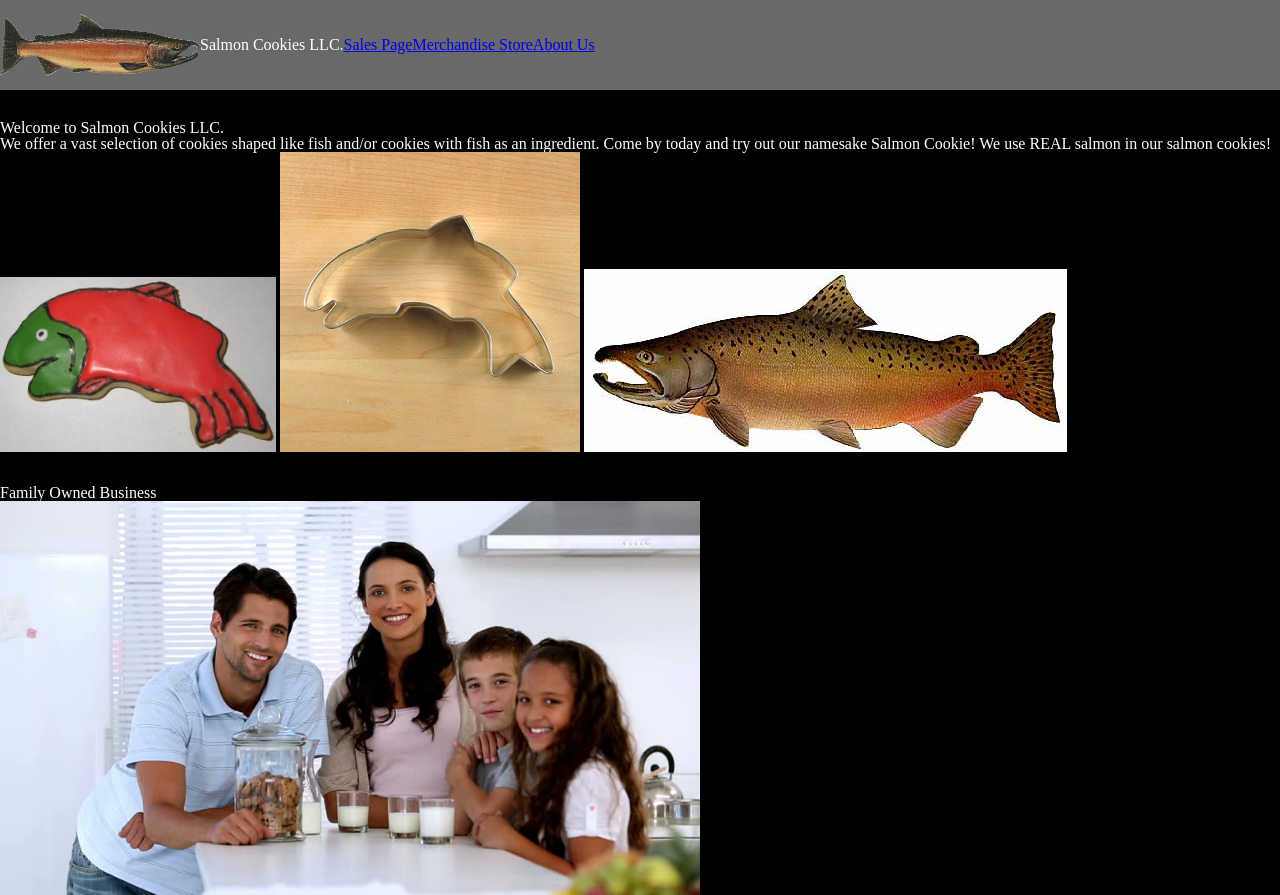
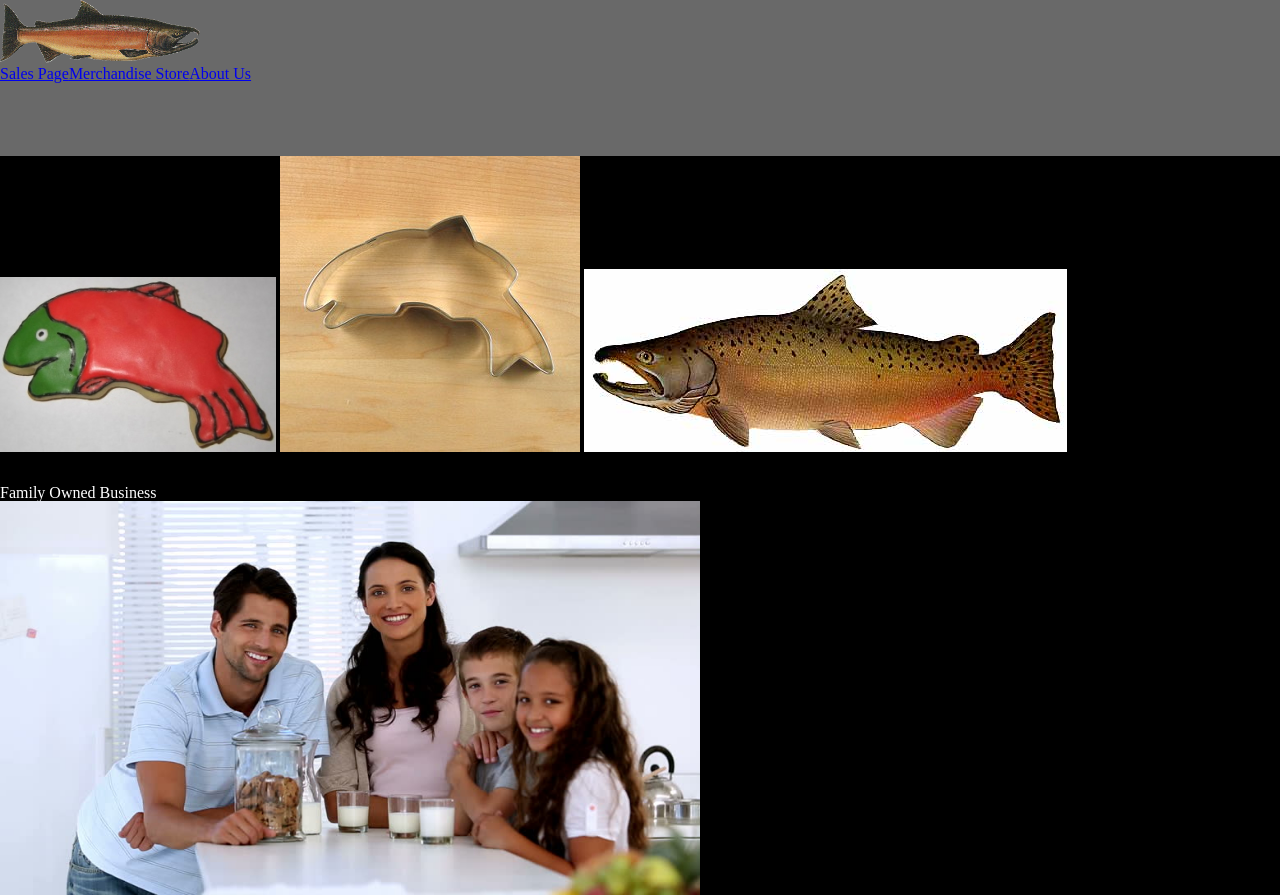
Before and after one commit to JBrockDev/cookie-stand, a plain HTML site: page index.html in a window 1280 px wide. Shown: the top 895 px of the page. Drawn offline with Linux system fonts and the light colour scheme.

Commit message:
edited structure slightly to have logo out of nav but still in header

```diff
--- a/css/style.css
+++ b/css/style.css
@@ -8,13 +8,21 @@ td, th {
   padding: 10px;
 }
 
-#logo img {
+#logo {
   width: 200px;
 }
 
 header {
   background-color: dimgrey;
   flex-shrink: 0;
+  position: fixed;
+  flex-direction: row;
+  width: 100%;
+  top: 0px;
+}
+
+main {
+  margin-top: 120px;
 }
 
 nav {
@@ -29,8 +37,7 @@ section, footer {
 ul {
   display: flex;
   flex-direction: row;
-
-  align-items: center;
+  width: 100%;
 }
 
 body {
@@ -42,11 +49,19 @@ li {
   justify-content: space-between;
 }
 
-li:first-of-type {
-}
 
 span {
   display: flex;
+}
+
+span:nth-of-type(1) {
+  display: flex;
+  justify-self: flex-start;
+}
+
+span:nth-of-type(2) {
+  display: flex;
+  justify-self: flex-end;
 }
 
 #family img {
--- a/index.html
+++ b/index.html
@@ -7,10 +7,9 @@
     </head>
     <body>
       <header>
+        <img id="logo" src="images/salmon.png">
         <nav>
           <ul>
-            <li id="logo"><img src="images/salmon.png"></li>
-            <li>Salmon Cookies LLC.</li>
             <span>
               <li><a href="sales.html">Sales Page</a></li>
               <li><a href="#store">Merchandise Store</a></li>
@@ -21,21 +20,21 @@
       </header>
       <main>
         <section id="product">
-          <h3>Welcome to Salmon Cookies LLC.</h3>
-          <p>We offer a vast selection of cookies shaped like fish and/or cookies with fish as an ingredient. Come by today and try out our namesake Salmon Cookie! We use REAL salmon in our salmon cookies!</p>
-          <img src="images/frosted-cookie.jpg">
-          <img src="images/cutter.jpeg">
-          <img src="images/chinook.jpg">
+          <div>
+            <h3>Welcome to Salmon Cookies LLC.</h3>
+            <p>We offer a vast selection of cookies shaped like fish and/or cookies with fish as an ingredient. Come by today and try out our namesake Salmon Cookie! We use REAL salmon in our salmon cookies!</p>
+          </div>
+          <div>
+            <img src="images/frosted-cookie.jpg">
+            <img src="images/cutter.jpeg">
+            <img src="images/chinook.jpg">
+          </div>
         </section>
         <section id="family">
           <h3>Family Owned Business</h3>
           <div>
             <img src="images/family.jpg">
             <p>This cookie business has been family owned for over fifty years. Most of our locations are still family run locations! We aren't some big entity that is just out for the money, come buy cookies from us and feel that family connection. We care about personal interaction just as much as making profits.</p>
-          </div>
-          <div>
-            <h2>We have many fish shapes to choose from using our fantastic cookie cutters!</h2>
-            <img src="images/cutter.jpeg">
           </div>
         </section>
         <section id="store">
```
